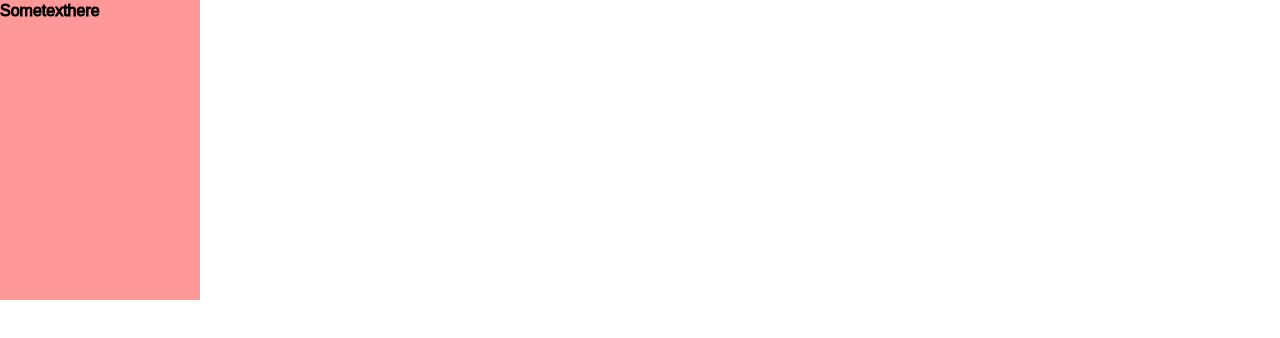
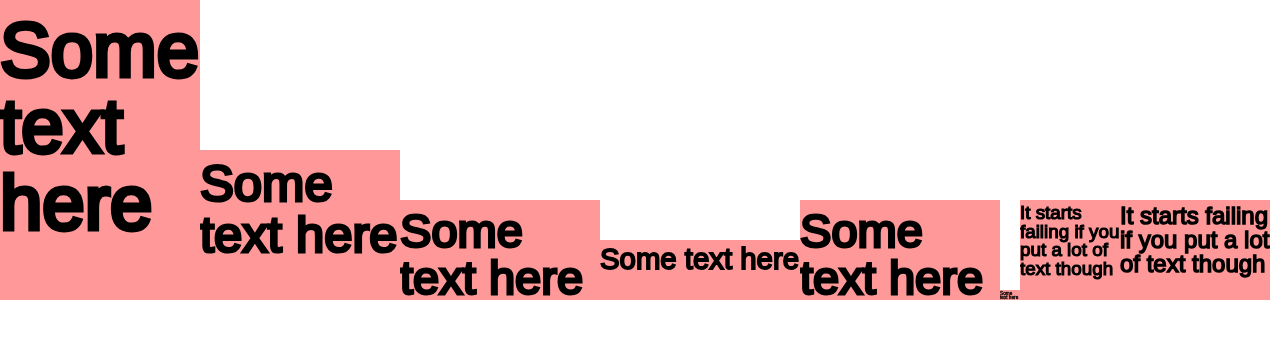
Before and after one commit to ckuijjer/fit-svg-text, a React (Create React App) app: page / in a window 1280 px wide. Shown: the top 338 px of the page. Built offline with nearby package versions, Linux system fonts and the light colour scheme.

Commit message:
🙇 It sort of works

```diff
--- a/src/App.js
+++ b/src/App.js
@@ -3,7 +3,19 @@ import FitSVGTextRect from './FitSVGTextRect';
 
 class App extends Component {
   render() {
-    return <FitSVGTextRect width="200" height="300" text="Some text here" />;
+    return (
+      <div>
+        <FitSVGTextRect width="200" height="300" text="Some text here" />
+        <FitSVGTextRect width="200" height="150" text="Some text here" />
+        <FitSVGTextRect width="200" height="100" text="Some text here" />
+        <FitSVGTextRect width="200" height="60" text="Some text here" />
+        <FitSVGTextRect width="200" height="100" text="Some text here" />
+        <FitSVGTextRect width="20" height="10" text="Some text here" />
+        <FitSVGTextRect width="100" height="100" text="It starts failing if you put a lot of text though" />
+        <FitSVGTextRect width="150" height="100" text="It starts failing if you put a lot of text though" />
+      </div>
+    )
+    return ;
   }
 }
 
--- a/src/FitSVGText.js
+++ b/src/FitSVGText.js
@@ -7,8 +7,8 @@ export default class FitSVGText extends React.Component {
 
     this.state = {
       zoom: 1,
-      text: [this.props.children]
-    }
+      text: [this.props.children],
+    };
   }
 
   componentDidMount() {
@@ -59,10 +59,15 @@ export default class FitSVGText extends React.Component {
 
       const height = textHeight * lines.length;
 
-      lines.height = height
+      lines.height = height;
       lines.maximumVerticalZoom = containerHeight / Math.ceil(height);
-      lines.maximumHorizontalZoom = Math.min(...(lines.map(x => x.maximumHorizontalZoom)));
-      lines.maximumZoom = Math.min(lines.maximumVerticalZoom, lines.maximumHorizontalZoom);
+      lines.maximumHorizontalZoom = Math.min(
+        ...lines.map(x => x.maximumHorizontalZoom)
+      );
+      lines.maximumZoom = Math.min(
+        lines.maximumVerticalZoom,
+        lines.maximumHorizontalZoom
+      );
     });
 
     compositions.sort((a, b) => b.maximumZoom - a.maximumZoom);
@@ -75,8 +80,8 @@ export default class FitSVGText extends React.Component {
         const endOfLastWord = words[words.length - 1][1];
 
         return this.props.children.substring(startOfFirstWord, endOfLastWord);
-      })
-    })
+      }),
+    });
 
     // [[[[[0, 1]], [[3, 5]]], [[0, 1], [3, 5]]]
 
@@ -95,8 +100,16 @@ export default class FitSVGText extends React.Component {
     const { width, height, children, ...restProps } = this.props;
 
     return (
-      <text {...restProps} ref={c => (this.textElement = c)}>
-        {this.state.text.map((line, i) => <tspan key={i}>{line}</tspan>)}
+      <text
+        {...restProps}
+        ref={c => (this.textElement = c)}
+        transform={`scale(${this.state.zoom}, ${this.state.zoom})`}
+      >
+        {this.state.text.map((line, i) =>
+          <tspan key={i} x={0} dy="1em">
+            {line}
+          </tspan>
+        )}
       </text>
     );
   }
```
